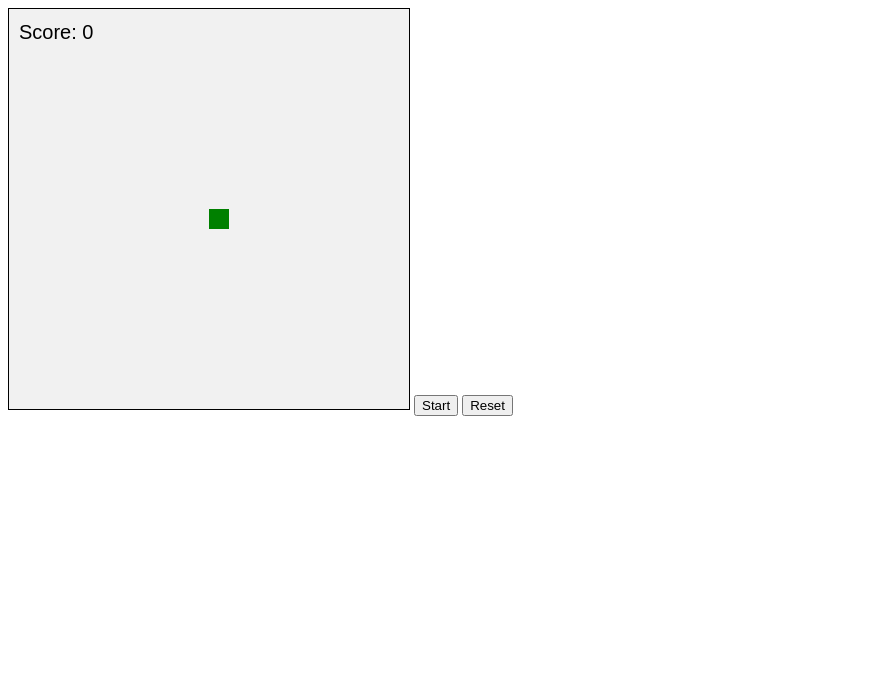
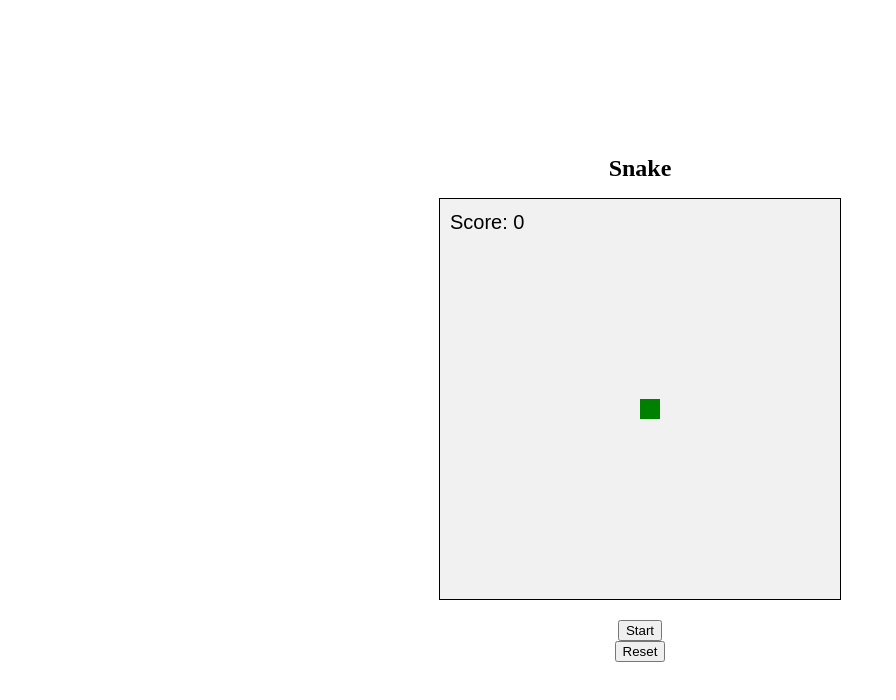
Before and after one commit to ftitus/snake, a plain HTML site: page index.html in a window 1280 px wide. Shown: the whole page, without its empty margins (0-896 px from the left). Drawn offline with Linux system fonts and the light colour scheme.

Commit message:
center board and add title

```diff
--- a/index.html
+++ b/index.html
@@ -3,13 +3,29 @@
   <head>
     <title>Snake Game</title>
     <style>
+      body {
+        display: flex;
+        flex-direction: column;
+        align-items: center;
+        justify-content: center;
+        height: 100vh;
+        margin: 0;
+      }
+
       #gameCanvas {
         background-color: #f1f1f1;
         border: 1px solid #000;
+        margin-bottom: 20px;
+      }
+
+      #gameTitle {
+        font-size: 24px;
+        font-weight: bold;
       }
     </style>
   </head>
   <body>
+    <h1 id="gameTitle">Snake</h1>
     <canvas id="gameCanvas" width="400" height="400"></canvas>
     <button id="startButton">Start</button>
     <button id="resetButton">Reset</button>
```
